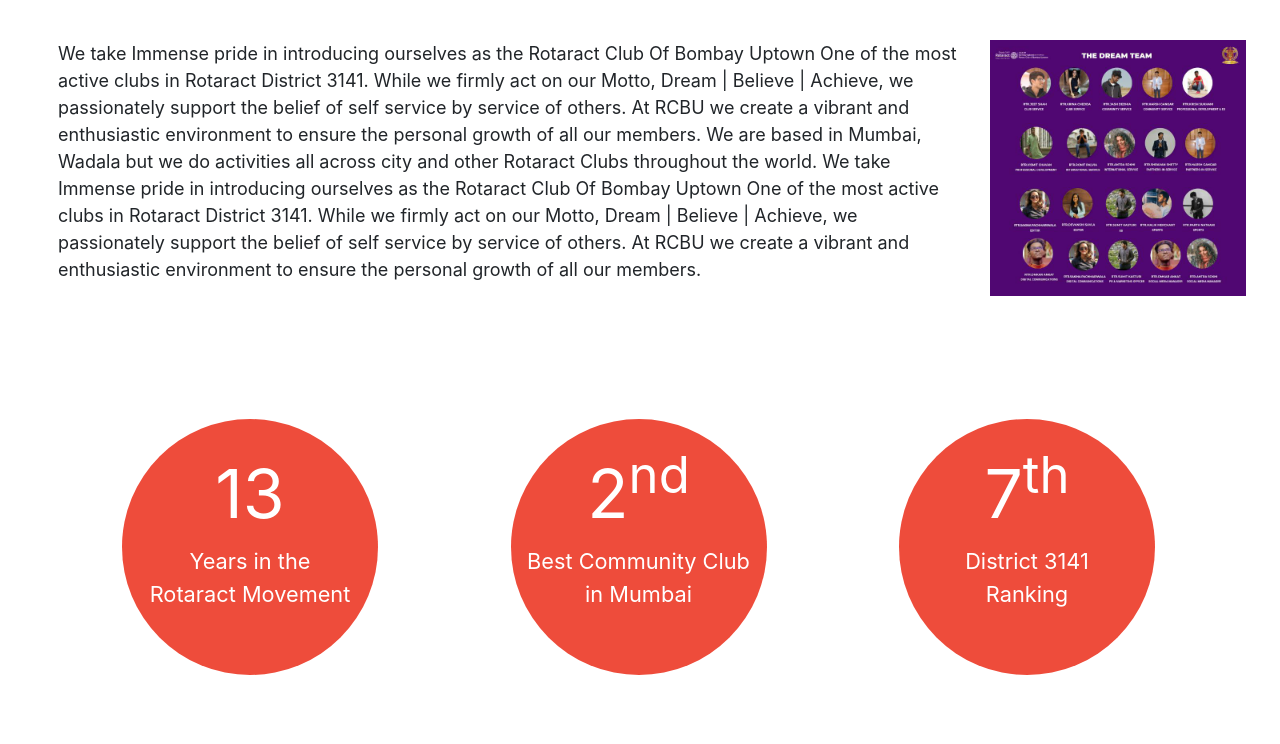
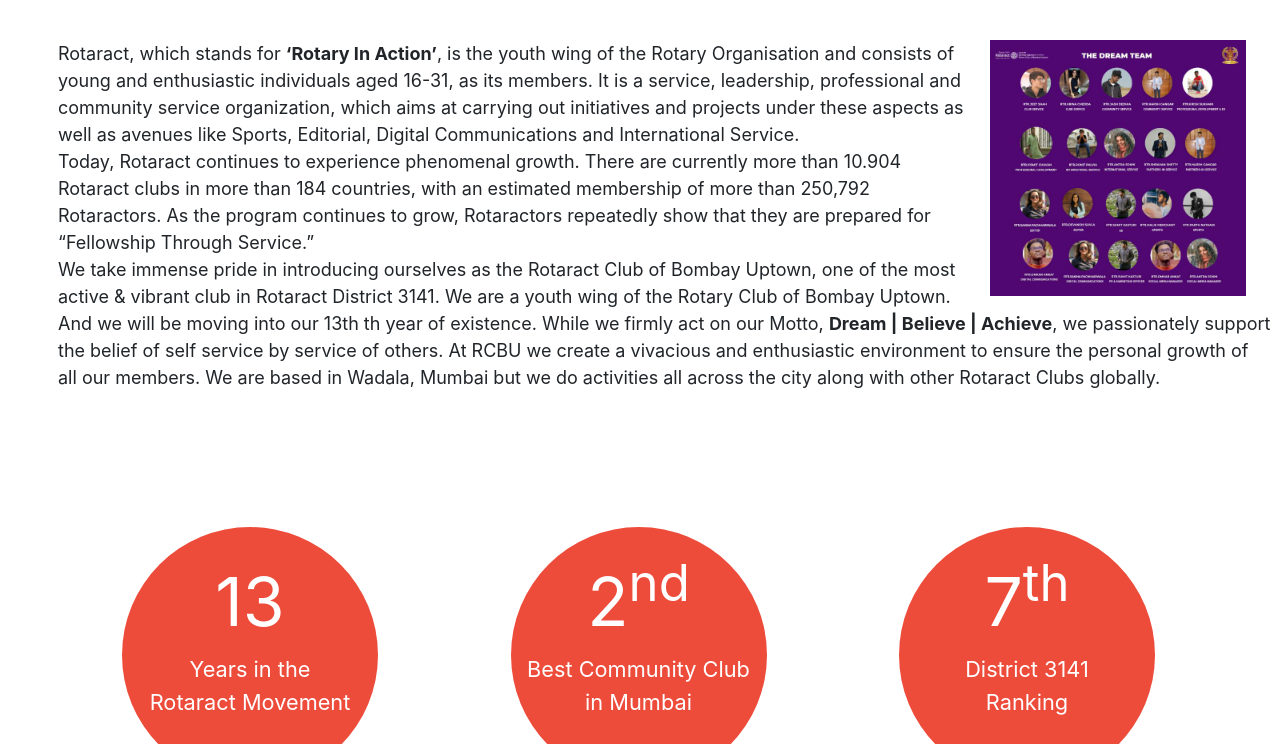
Before and after one commit to KrishSukhani23/RC-Bombay-Uptown, a plain HTML site: page index.html in a window 1280 px wide. Shown: the part 734-1478 px from the top of the page. Drawn offline with nearby package versions, Linux system fonts and the light colour scheme.

Commit message:
'blog.html'

```diff
--- a/index.html
+++ b/index.html
@@ -35,7 +35,7 @@
       color:white;
     }
     .navbar a{
-        padding: 0px 2.5vw;
+        padding: 0px 2vw;
         text-decoration: none;
     }
     a:active,a:hover{
@@ -279,7 +279,7 @@
 
 
             <nav class="navbar navbar-expand-lg navbar-light ">
-              <img class="logoimg" src="/assets/images/logo.png" alt="RCBU" style="height: 60px; width: 55px;  margin-right: 22vw;">
+              <img class="logoimg" src="/assets/images/logo.png" alt="RCBU" style="height: 60px; width: 55px;  margin-right: 15vw;">
               <button class="navbar-toggler" type="button" data-toggle="collapse" data-target="#navbarTogglerDemo03" aria-controls="navbarTogglerDemo03" aria-expanded="false" aria-label="Toggle navigation">
                 <span class="navbar-toggler-icon"></span>
               </button>
@@ -290,6 +290,9 @@
                   <li class="nav-item active">
                     <a href="/index.html" style="color:#EE4C3B; font-weight: bold;" >Home</a>
                   </li>
+                  <li class="nav-item active">
+                    <a href="#about" style="color:black;" onMouseOver="this.style.color='#EE4C3B'" onMouseOut="this.style.color='black'">About Us</a>
+                </li><li class="nav-item active">
                  <li class="nav-item active">
                       <a href="/projects.html" style="color:black;" onMouseOver="this.style.color='#EE4C3B'" onMouseOut="this.style.color='black'">Projects</a>
                   </li><li class="nav-item active">
@@ -337,14 +340,22 @@
           <img class="aboutpicstyle" src="/assets/images/aboutpic.jpg" alt=""></img>
         <p class="content">
 
-            We take Immense pride in introducing ourselves as the Rotaract Club Of Bombay Uptown One of the most active clubs in Rotaract District 3141.
-            While we firmly act on our Motto, Dream | Believe | Achieve, we passionately support the belief of self service by service of others.
-            At RCBU we create a vibrant and enthusiastic environment to ensure the personal growth of all our members.
-            We are based in Mumbai, Wadala but we do activities all across city and other Rotaract Clubs throughout the world.
-
-            We take Immense pride in introducing ourselves as the Rotaract Club Of Bombay Uptown One of the most active clubs in Rotaract District 3141.
-            While we firmly act on our Motto, Dream | Believe | Achieve, we passionately support the belief of self service by service of others.
-            At RCBU we create a vibrant and enthusiastic environment to ensure the personal growth of all our members.
+          Rotaract, which stands for <b>‘Rotary In Action’</b>, is the youth wing of the Rotary Organisation and
+          consists of young and enthusiastic individuals aged 16-31, as its members.
+          It is a service, leadership, professional and community service organization, which aims at carrying
+          out initiatives and projects under these aspects as well as avenues like Sports, Editorial, Digital
+          Communications and International Service. <br>
+          Today, Rotaract continues to experience phenomenal growth. There are currently more than 10.904
+          Rotaract clubs in more than 184 countries, with an estimated membership of more than 250,792
+          Rotaractors. As the program continues to grow, Rotaractors repeatedly show that they are prepared
+          for “Fellowship Through Service.”<br>
+          We take immense pride in introducing ourselves as the Rotaract Club of Bombay Uptown, one of the
+          most active &amp; vibrant club in Rotaract District 3141. We are a youth wing of the Rotary Club of
+          Bombay Uptown. And we will be moving into our 13th th year of existence. While we firmly act on our
+          Motto, <b>Dream | Believe | Achieve</b>, we passionately support the belief of self service by service of
+          others. At RCBU we create a vivacious and enthusiastic environment to ensure the personal growth
+          of all our members. We are based in Wadala, Mumbai but we do activities all across the city along
+          with other Rotaract Clubs globally.
             </p>
           </div>
         <br>
@@ -393,7 +404,8 @@
         <center><h1 style="font-size:45px; color:#EE4C3B">Our Projects</h1></center>
         <center>
             <p style="font-size: 20px;">
-                Every year we do a set of huge projects these are a few glimpses of our best Mega projects
+              Every year we do a set of projects wherein our members get benefitted and take something back.
+              Come and have a look!
             </p>
 
 
@@ -440,7 +452,7 @@
             </div>
           </div>
           <br>
-          <a href="/projects.html">
+          <a href="https://www.instagram.com/rcbombayuptown/">
           <button class="basic">
             View All
         </button>
```
